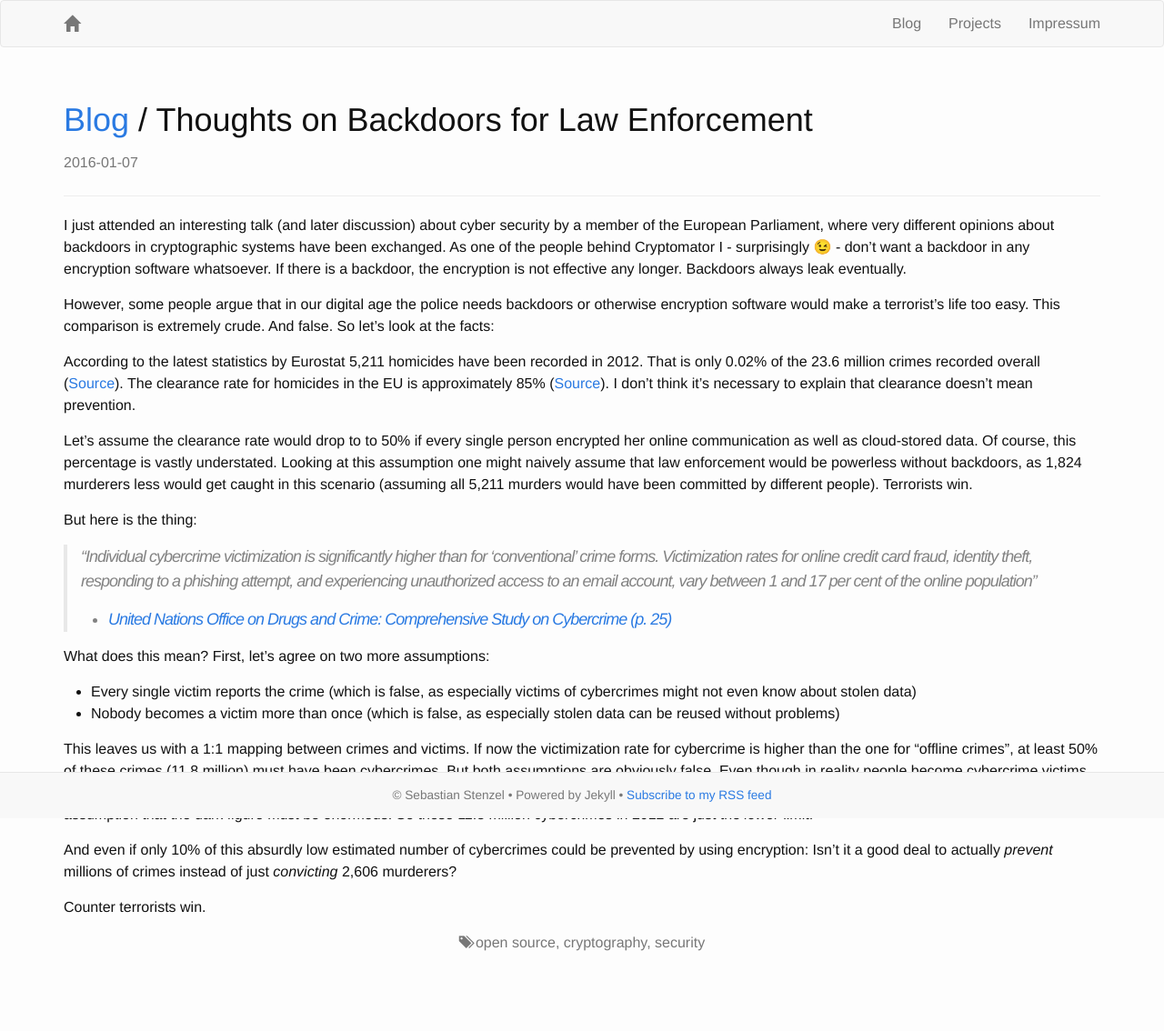
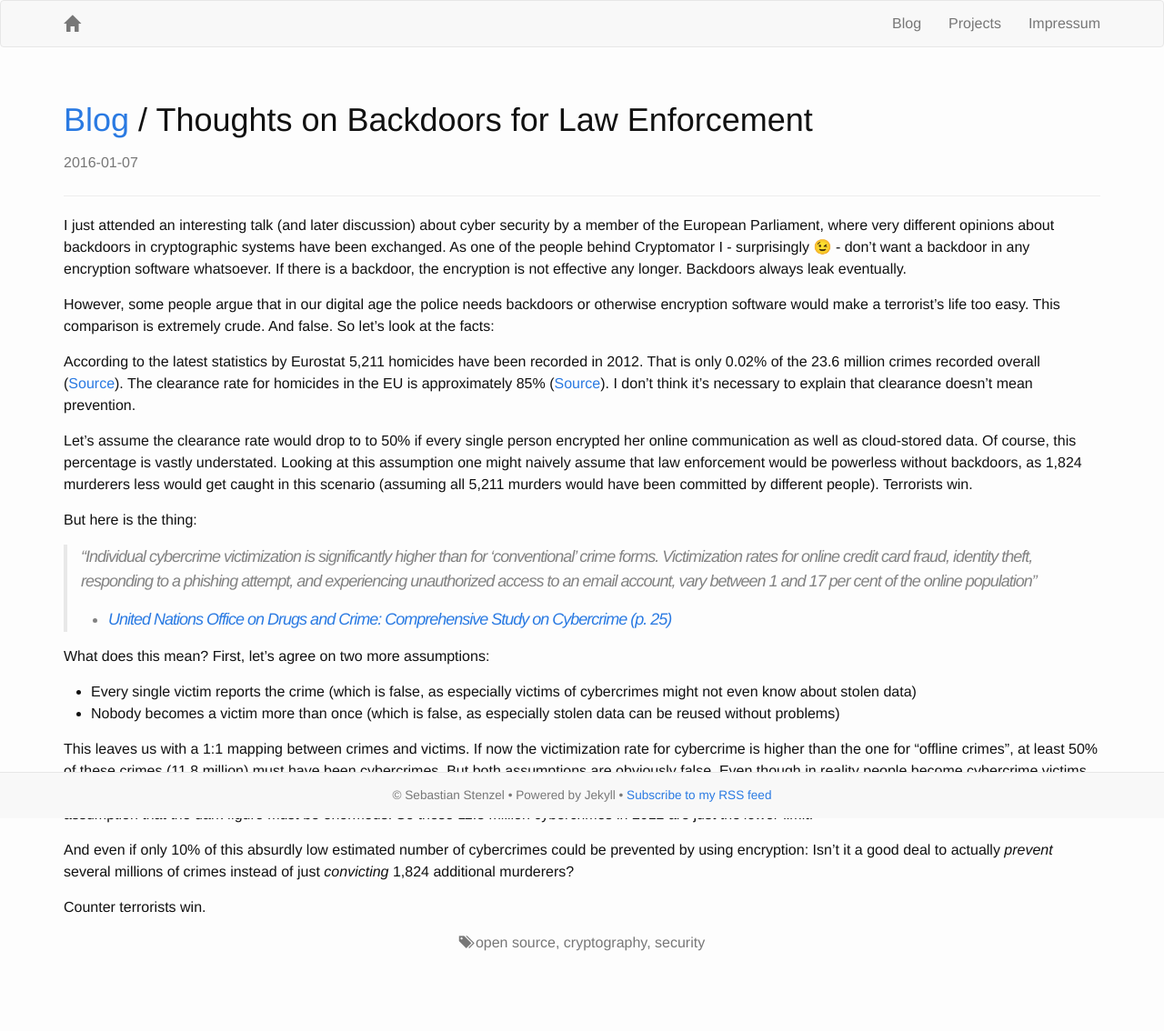
Before and after one commit to overheadhunter/overheadhunter.github.io, a Jekyll site: the page built from _posts/2016-01-07-thoughts-on-backdoors-for-law-enforcement.md, in a window 1280 px wide. Shown: the whole page at 91% size. Built offline with Jekyll 4.4.1, drawn with Linux system fonts in a browser that asks for light colours; emoji names are drawn with the system emoji font.

Commit message:
corrected number

```diff
--- a/_posts/2016-01-07-thoughts-on-backdoors-for-law-enforcement.md
+++ b/_posts/2016-01-07-thoughts-on-backdoors-for-law-enforcement.md
@@ -24,7 +24,7 @@ What does this mean? First, let's agree on two more assumptions:
 
 This leaves us with a 1:1 mapping between crimes and victims. If now the victimization rate for cybercrime is higher than the one for "offline crimes", at least 50% of these crimes (11.8 million) must have been cybercrimes. But both assumptions are obviously false. Even though in reality people become cybercrime victims repeatedly, the number of victims is _still_ higher than for conventional crimes. This, as well as the fact many people don't report cybercrimes, leads to the assumption that the dark figure must be enormous. So these 11.8 million cybercrimes in 2012 are just the *lower* limit.
 
-And even if only 10% of this absurdly low estimated number of cybercrimes could be prevented by using encryption: Isn't it a good deal to actually _prevent_ millions of crimes instead of just _convicting_ 2,606 murderers?
+And even if only 10% of this absurdly low estimated number of cybercrimes could be prevented by using encryption: Isn't it a good deal to actually _prevent_ several millions of crimes instead of just _convicting_ 1,824 additional murderers?
 
 Counter terrorists win.
 
```
